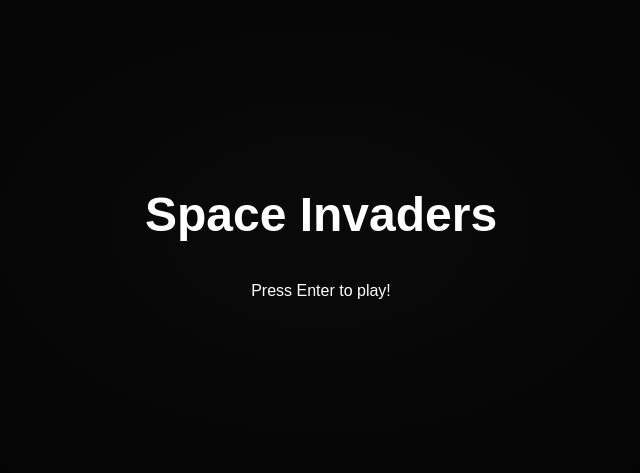
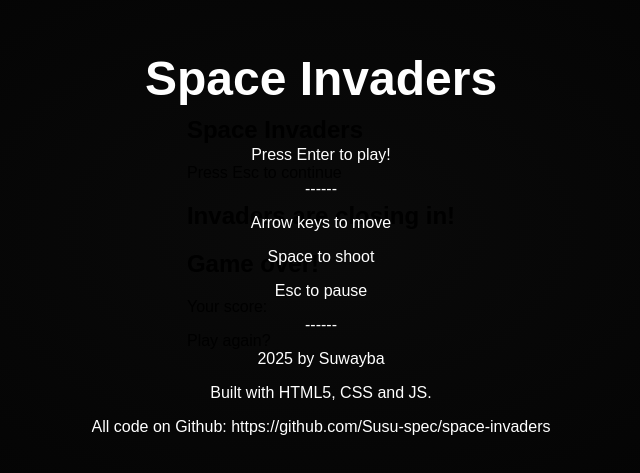
Before and after one commit to Susu-spec/space-invaders, a plain HTML site: page index.html in a window 1280 px wide. Shown: the part 169-642 px from the top of the page, without its empty margins (319-959 px from the left). Drawn offline with Linux system fonts and the light colour scheme; a web font is replaced by a local one.

Commit message:
feat: adds screens for gameplay

```diff
--- a/index.html
+++ b/index.html
@@ -13,27 +13,87 @@
     <meta name="theme-color" content="#000000">
     <meta name="robots" content="index, follow">
 
-    <link rel="icon" href="./images/favicon.ico" type="image/x-icon">
+    <link rel="icon" href="./assets/images/favicon.ico" type="image/x-icon">
     <link rel="stylesheet" type="text/css" href="./css/main.css">
     <link rel="preconnect" href="https://fonts.googleapis.com">
     <link rel="preconnect" href="https://fonts.gstatic.com" crossorigin>
+    <link href="https://fonts.googleapis.com/css2?family=Press+Start+2P&display=swap" rel="stylesheet">
     <link href="https://fonts.googleapis.com/css2?family=Play:wght@400;700&display=swap" rel="stylesheet">
 </head>
 <body>
-  <!-- Initial screen to introduce player -->
-  <!-- Play screen -->
-  <!-- High score screen -->
   <main>
-  <section id="start-screen" aria-label="Welcome Screen">
+
+    <!-- Game start screen: Contains Gameplay start visual -->
+    <section
+      id="start-screen"
+      class="visible"
+      aria-label="Welcome Screen"
+    >
       <h1>Space Invaders</h1>
-    <p>Press Enter to play!</p>
+      <p class="text-md blink">Press Enter to play!</p>
+      <div class="text-xs" id="credits">
+        <p>------</p>
+        <p>Arrow keys to move </p>
+        <p>Space to shoot</p>
+        <p>Esc to pause</p>
+        <p>------</p>
+        <p>2025 by Suwayba</p>
+        <p>Built with HTML5, CSS and JS.</p>
+        <p>All code on Github: https://github.com/Susu-spec/space-invaders</p>
+      </div>
     </section>
+
+
+    <!-- Game Area: Contains canvas element -->
     <section aria-label="Game Area">
+      <!-- Game board and all game elements are drawn here -->
       <canvas id="game-screen"></canvas>
     </section>
-  <section aria-label="High Score Screen" id="high-score-screen">
+
+
+    <!-- Pause screen: Contains Pause screen ui -->
+    <section
+      aria-label="Pause Screen"
+      id="pause-screen"
+      class="ui-overlay text-lg font-secondary"
+    >
+      <h1>Space Invaders</h1>
+      <p class="text-md">Press Esc to continue</p>
+    </section>
+
+
+    <!-- Level up screen: Contains level up prompt -->
+    <section
+      aria-label="Level-up Screen"
+      id="level-up-screen"
+      class="ui-overlay text-lg font-secondary"
+    >
+      <h1>Invaders are closing in!</h1>
+    </section>
+
+
+    <!-- Loading screen: Contains loading screen -->
+    <section
+      aria-label="Loading Screen"
+      id="loading-screen"
+      class="ui-overlay text-lg font-secondary"
+    >
+      <div class="loading"></div>
+    </section>
+
+
+    <!-- Game over screen: Contains game over and restart prompt -->
+    <section
+      aria-label="Game Over Screen"
+      id="game-over-screen"
+      class="ui-overlay text-lg font-secondary"
+    >
+      <h1>Game over!</h1>
+      <p id="score" class="text-md">Your score:</p>
+      <p id="play-again-link" class="text-md btn-link">Play again?</p>
     </section>
   </main>
-  <script src="./js/main.js"></script>
+  <script type="module" src="./js/main.mjs"></script>
+  <script type="module" src="./js/utils.mjs"></script>
 </body>
 </html>
```
Lines whose indentation alone changed are shown as unchanged.
